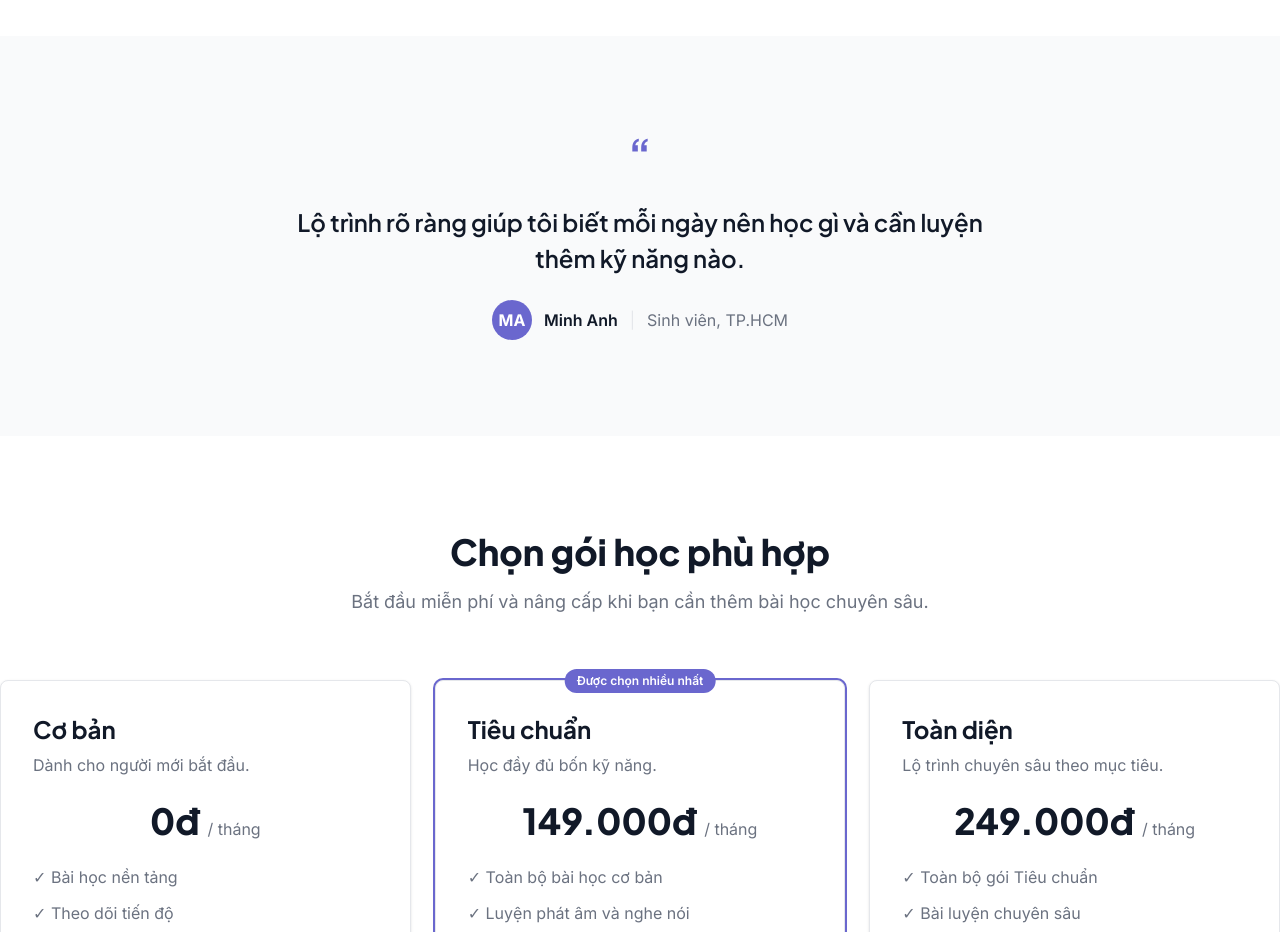
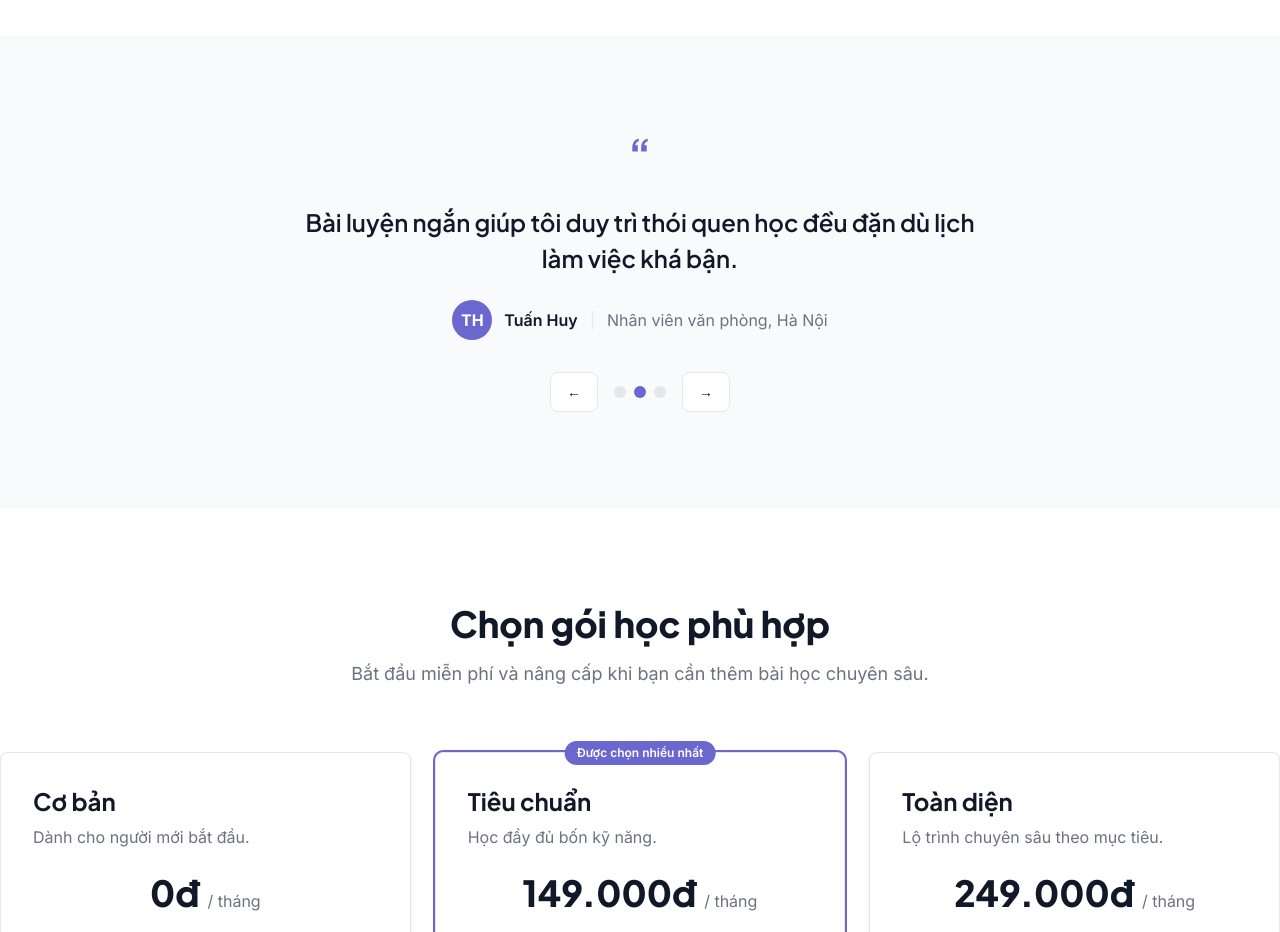
Before and after one commit to lanhuong67/tkw_2354050048_huong, a website with bundled scripts: page index.html in a window 1280 px wide. Shown: the part 2300-3232 px from the top of the page. Built offline with nearby package versions, Linux system fonts and the light colour scheme.

Commit message:
them slider cam nhan accessible

```diff
--- a/index.html
+++ b/index.html
@@ -314,9 +314,11 @@
 
         <!-- 6. Cảm nhận -->
         <section id="testimonials" data-reveal class="bg-surface-soft py-24" aria-labelledby="testimonials-title">
-            <div class="mx-auto w-full max-w-3xl px-5 text-center">
+            <div data-slider class="mx-auto w-full max-w-3xl px-5 text-center">
                 <h2 id="testimonials-title" class="sr-only">Cảm nhận của người học</h2>
-                <figure class="flex flex-col items-center gap-6">
+                <div class="overflow-hidden">
+                    <div data-slider-track class="flex transition-transform duration-500">
+                        <figure data-slide class="flex w-full shrink-0 flex-col items-center gap-6 px-2">
                             <span class="font-display text-5xl leading-none text-brand-600" aria-hidden="true">“</span>
                             <blockquote class="font-display text-2xl font-semibold leading-9 text-ink">
                                 Lộ trình rõ ràng giúp tôi biết mỗi ngày nên học gì và cần luyện thêm kỹ năng nào.
@@ -329,6 +331,42 @@
                                 <cite class="not-italic text-muted">Sinh viên, TP.HCM</cite>
                             </figcaption>
                         </figure>
+                        <figure data-slide class="flex w-full shrink-0 flex-col items-center gap-6 px-2" inert>
+                            <span class="font-display text-5xl leading-none text-brand-600" aria-hidden="true">“</span>
+                            <blockquote class="font-display text-2xl font-semibold leading-9 text-ink">
+                                Bài luyện ngắn giúp tôi duy trì thói quen học đều đặn dù lịch làm việc khá bận.
+                            </blockquote>
+                            <figcaption class="flex flex-wrap items-center justify-center gap-3">
+                                <span class="grid h-10 w-10 place-items-center rounded-pill bg-brand-600 font-bold text-white"
+                                    aria-hidden="true">TH</span>
+                                <span class="font-semibold">Tuấn Huy</span>
+                                <span class="text-line" aria-hidden="true">|</span>
+                                <cite class="not-italic text-muted">Nhân viên văn phòng, Hà Nội</cite>
+                            </figcaption>
+                        </figure>
+                        <figure data-slide class="flex w-full shrink-0 flex-col items-center gap-6 px-2" inert>
+                            <span class="font-display text-5xl leading-none text-brand-600" aria-hidden="true">“</span>
+                            <blockquote class="font-display text-2xl font-semibold leading-9 text-ink">
+                                Báo cáo tiến độ giúp tôi nhận ra phần phát âm còn yếu và tập trung cải thiện đúng chỗ.
+                            </blockquote>
+                            <figcaption class="flex flex-wrap items-center justify-center gap-3">
+                                <span class="grid h-10 w-10 place-items-center rounded-pill bg-brand-600 font-bold text-white"
+                                    aria-hidden="true">NL</span>
+                                <span class="font-semibold">Ngọc Lan</span>
+                                <span class="text-line" aria-hidden="true">|</span>
+                                <cite class="not-italic text-muted">Học viên, Đà Nẵng</cite>
+                            </figcaption>
+                        </figure>
+                    </div>
+                </div>
+                <div class="mt-8 flex items-center justify-center gap-4">
+                    <button type="button" data-slider-prev class="btn btn-secondary h-10 px-4"
+                        aria-label="Cảm nhận trước">←</button>
+                    <div data-slider-dots class="flex items-center gap-2" aria-label="Chọn cảm nhận"></div>
+                    <button type="button" data-slider-next class="btn btn-secondary h-10 px-4"
+                        aria-label="Cảm nhận tiếp theo">→</button>
+                </div>
+                <p data-slider-status class="sr-only" aria-live="polite"></p>
             </div>
         </section>
 
--- a/js/main.js
+++ b/js/main.js
@@ -3,6 +3,7 @@ import { initFaq } from "./faq.js";
 import { initTheme } from "./theme.js";
 import { initPricing } from "./pricing.js";
 import { initReveal } from "./reveal.js";
+import { initSlider } from "./slider.js";
 
 initNav();
 initHeaderOnScroll();
@@ -11,3 +12,4 @@ initTheme();
 initFaq();
 initPricing();
 initReveal();
+initSlider();
--- /dev/null
+++ b/js/slider.js
@@ -0,0 +1,66 @@
+export function initSlider() {
+  const root = document.querySelector("[data-slider]");
+  if (!root) return;
+
+  const track = root.querySelector("[data-slider-track]");
+  const slides = [...root.querySelectorAll("[data-slide]")];
+  const previous = root.querySelector("[data-slider-prev]");
+  const next = root.querySelector("[data-slider-next]");
+  const dotsRoot = root.querySelector("[data-slider-dots]");
+  const status = root.querySelector("[data-slider-status]");
+  if (!track || slides.length < 2 || !previous || !next || !dotsRoot) return;
+
+  let index = 0;
+  let timer;
+  const reducedMotion = window.matchMedia("(prefers-reduced-motion: reduce)").matches;
+  const dots = slides.map((_, slideIndex) => {
+    const dot = document.createElement("button");
+    dot.type = "button";
+    dot.className = "h-3 w-3 rounded-pill bg-line transition-colors";
+    dot.setAttribute("aria-label", `Đi tới cảm nhận ${slideIndex + 1}`);
+    dot.addEventListener("click", () => go(slideIndex, true));
+    dotsRoot.append(dot);
+    return dot;
+  });
+
+  function go(nextIndex, announce = false) {
+    index = (nextIndex + slides.length) % slides.length;
+    track.style.transform = `translateX(-${index * 100}%)`;
+    slides.forEach((slide, slideIndex) => {
+      const active = slideIndex === index;
+      slide.toggleAttribute("inert", !active);
+      slide.setAttribute("aria-hidden", String(!active));
+    });
+    dots.forEach((dot, dotIndex) => {
+      const active = dotIndex === index;
+      dot.classList.toggle("bg-brand-600", active);
+      dot.classList.toggle("bg-line", !active);
+      dot.setAttribute("aria-current", active ? "true" : "false");
+    });
+    if (status && announce) status.textContent = `Cảm nhận ${index + 1} trên ${slides.length}`;
+  }
+
+  function stop() {
+    window.clearInterval(timer);
+    timer = undefined;
+  }
+
+  function start() {
+    stop();
+    if (reducedMotion || document.hidden) return;
+    timer = window.setInterval(() => go(index + 1), 5000);
+  }
+
+  previous.addEventListener("click", () => go(index - 1, true));
+  next.addEventListener("click", () => go(index + 1, true));
+  root.addEventListener("mouseenter", stop);
+  root.addEventListener("mouseleave", start);
+  root.addEventListener("focusin", stop);
+  root.addEventListener("focusout", (event) => {
+    if (!root.contains(event.relatedTarget)) start();
+  });
+  document.addEventListener("visibilitychange", () => document.hidden ? stop() : start());
+
+  go(0);
+  start();
+}
--- a/src/input.css
+++ b/src/input.css
@@ -126,4 +126,8 @@
     transform: none;
     transition: none;
   }
+
+  [data-slider-track] {
+    transition: none;
+  }
 }
```
Also changed, not shown: dist/output.css. Lines whose indentation alone changed are shown as unchanged.
